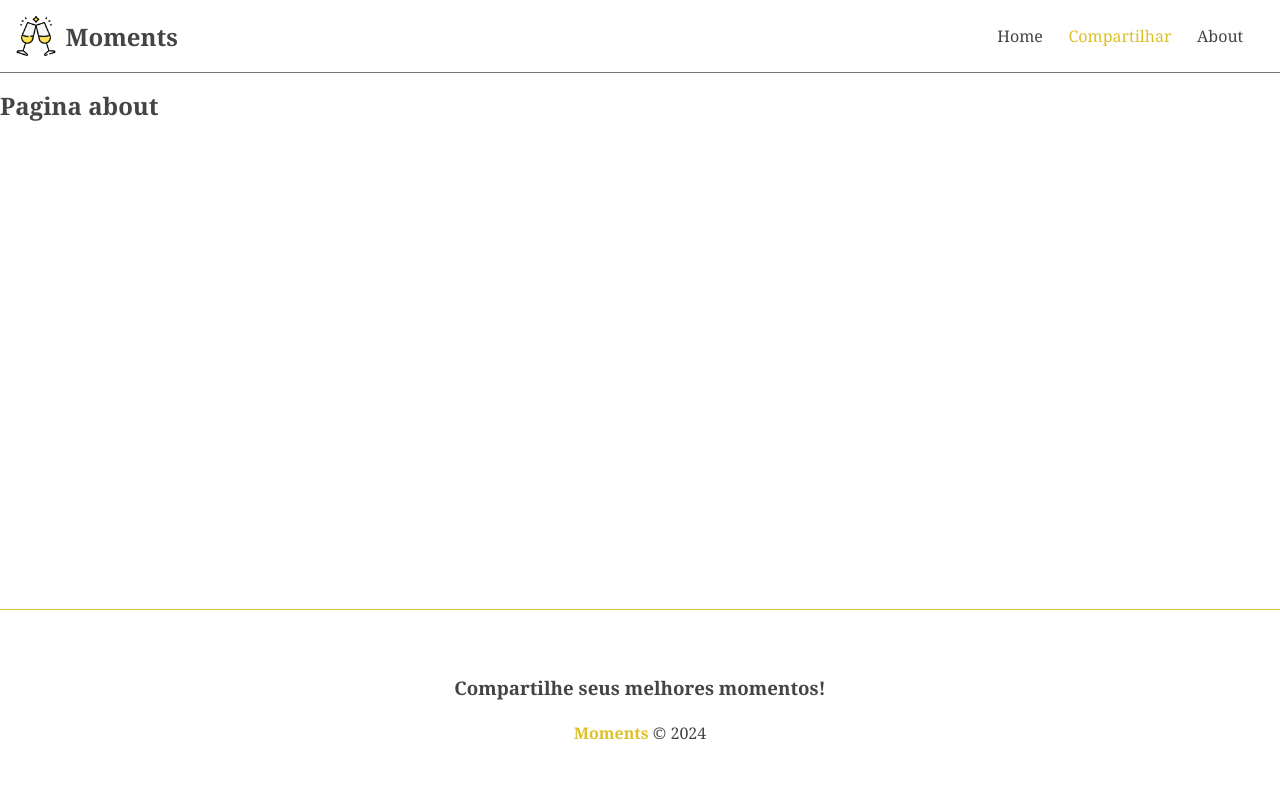
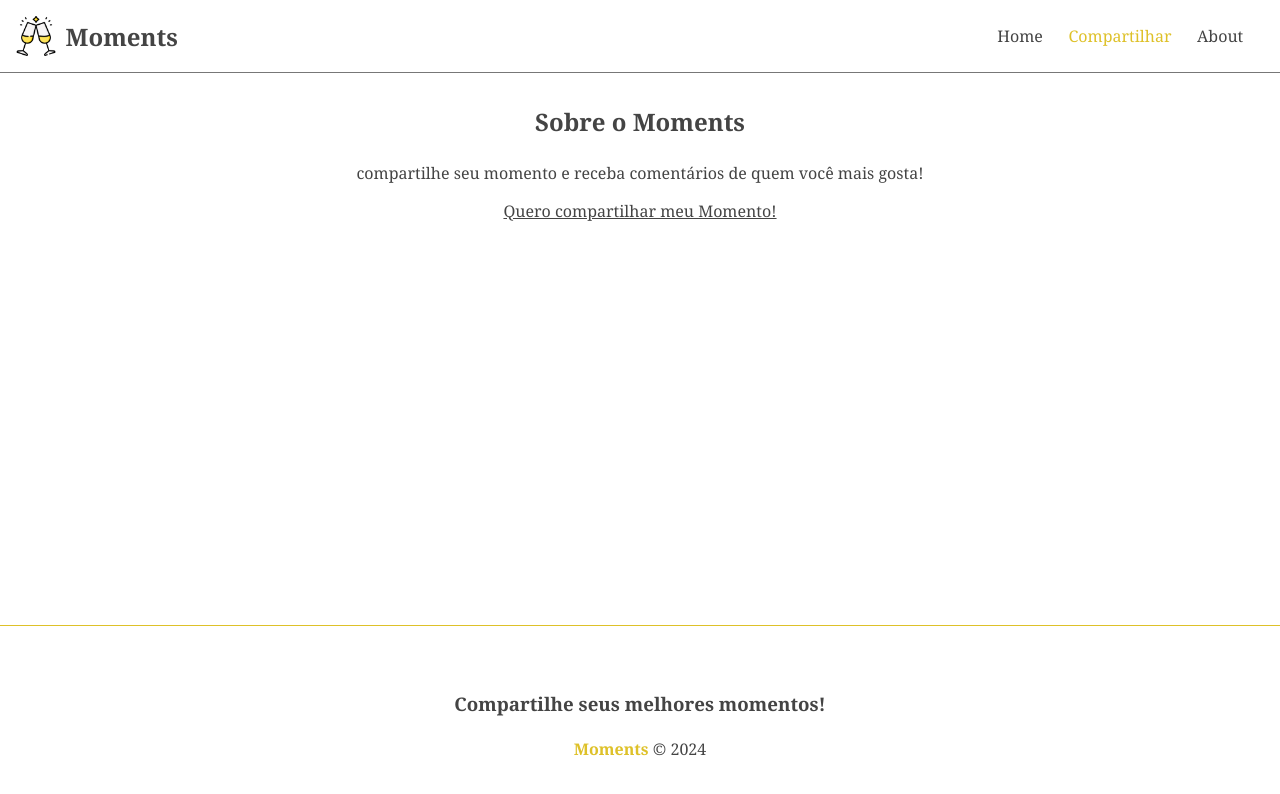
Before and after one commit to rudr1gu/Moments, an Angular app in the folder moments/: page /about in a window 1280 px wide. Shown: the top 794 px of the page. Built offline with nearby package versions, Linux system fonts and the light colour scheme.

Commit message:
editando a página de about e terminando os metodos de mensagens

```diff
--- a/moments/src/app/components/messages/messages.component.html
+++ b/moments/src/app/components/messages/messages.component.html
@@ -1,7 +1,7 @@
 <div class="message" *ngIf="messagesService.messages">
     <div class="message-header">
         <h2>Mensagem do Sistema:</h2>
-        <button class="clear">
+        <button class="clear" (click)="messagesService.clear()">
             <fa-icon [icon]="faTimes"></fa-icon>
         </button>
     </div>
--- a/moments/src/app/components/pages/about/about.component.css
+++ b/moments/src/app/components/pages/about/about.component.css
@@ -0,0 +1,15 @@
+.about {
+    display: flex;
+    flex-direction: column;
+    align-items: center;
+    justify-content: center;
+    margin-top: 2em;
+}
+
+h2, p{
+    margin-bottom: 1em;
+}
+
+a{
+    text-decoration: underline;
+}
--- a/moments/src/app/components/pages/about/about.component.html
+++ b/moments/src/app/components/pages/about/about.component.html
@@ -1 +1,5 @@
-<h2>Pagina about</h2>
+<div class="about">
+    <h2>Sobre o Moments</h2>
+    <p>compartilhe seu momento e receba comentários de quem você mais gosta!</p>
+    <a routerLink="/moments/new">Quero compartilhar meu Momento!</a>
+</div>
--- a/moments/src/app/components/pages/new-moment/new-moment.component.ts
+++ b/moments/src/app/components/pages/new-moment/new-moment.component.ts
@@ -1,6 +1,8 @@
 import { Component, OnInit } from '@angular/core';
 import { Moment } from 'src/app/Moments';
 import { MomentService } from 'src/app/services/moment.service';
+import { MessagesService } from 'src/app/services/messages.service';
+import { Router } from '@angular/router';
 
 @Component({
   selector: 'app-new-moment',
@@ -10,7 +12,10 @@
 export class NewMomentComponent implements OnInit {
   btnText = 'Criar Momento';
 
-  constructor(private momentService: MomentService) { }
+  constructor(
+    private momentService: MomentService,
+    private messagesServices: MessagesService,
+    private router: Router) { }
 
   ngOnInit(): void {
   }
@@ -23,10 +28,12 @@
     if(moment.image){
       formData.append('image', moment.image);
     }
-    // todo
+
     await this.momentService.createMoment(formData).subscribe();
-    // exibir mensagem de sucesso
-    // redirecionar para a página de momentos
+
+    this.messagesServices.add('Momento criado com sucesso!');
+
+    this.router.navigate(['/']);
   }
 
 }
--- a/moments/src/app/services/messages.service.ts
+++ b/moments/src/app/services/messages.service.ts
@@ -7,4 +7,16 @@
   messages: string = '';
 
   constructor() { }
+
+  add(message: string) {
+    this.messages = message;
+
+    setTimeout(() => {
+      this.clear();
+    }, 4000);
+  }
+
+  clear() {
+    this.messages = '';
+  }
 }
```
